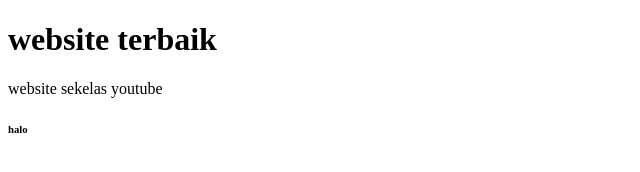
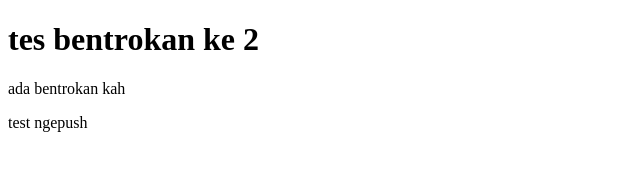
Before and after one commit to 0nelang/belajar-github, a plain HTML site: page isi_file.html in a window 1280 px wide. Shown: the whole page, without its empty margins (0-640 px from the left). Drawn offline with Linux system fonts and the light colour scheme.

Commit message:
pingin ngepush rank

```diff
--- a/isi_file.html
+++ b/isi_file.html
@@ -8,9 +8,10 @@
 </head>
 <body>
 
-    <h1>website terbaik</h1>
-    <p>website sekelas youtube</p>
-    <h6>halo</h6>
+    <h1>tes bentrokan ke 2</h1>
+
+    <p>ada bentrokan kah</p>
+    <p>test ngepush</p>
 
 </body>
 </html>
```
